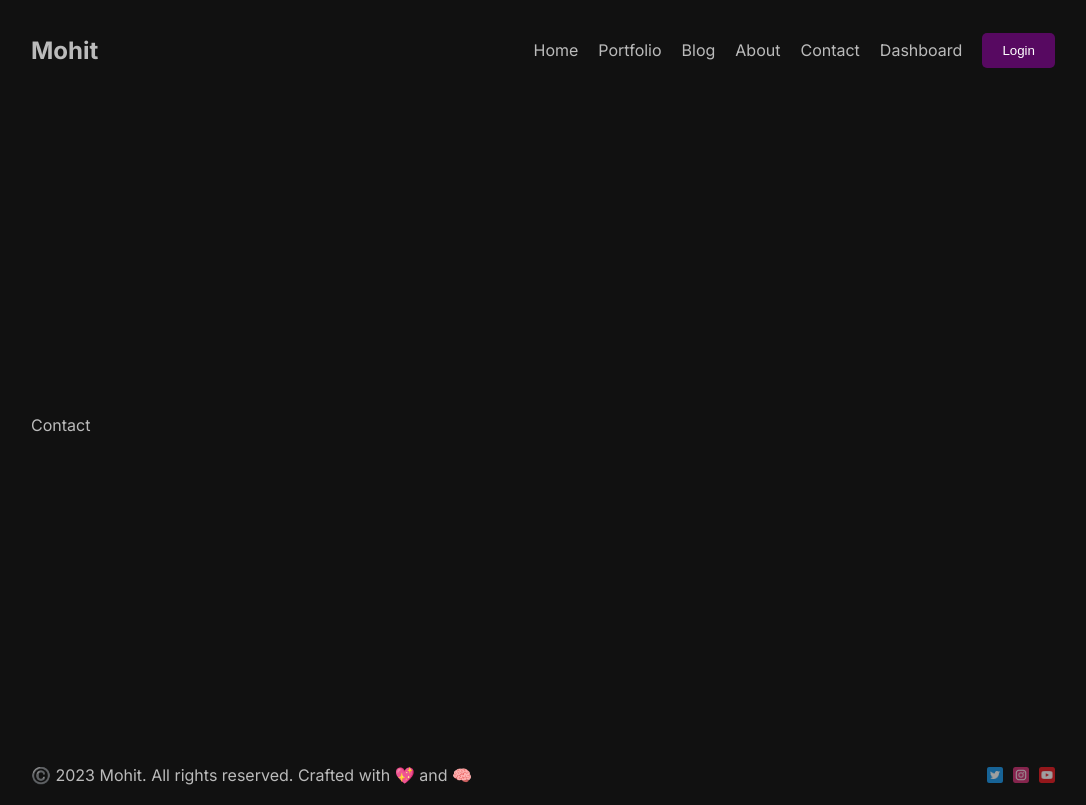
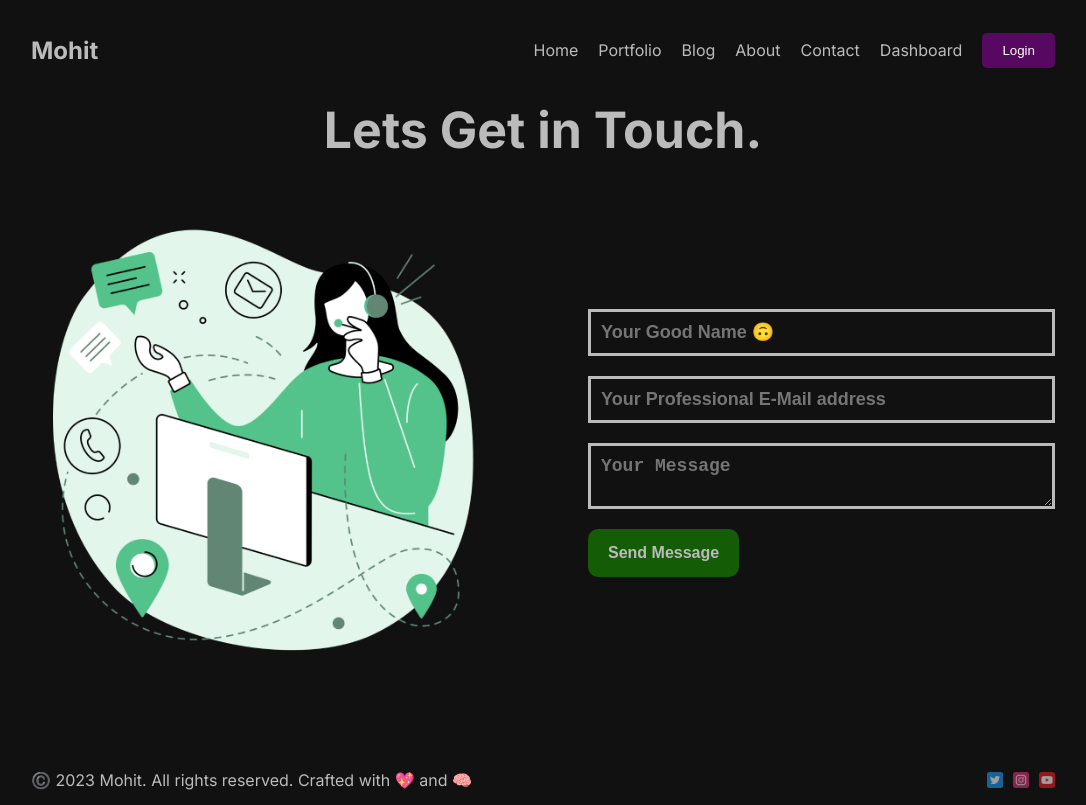
Before and after one commit to MohitSinghChauhan/Agency-Blog-Website, a Next.js app: page /contact in a window 1280 px wide. Shown: the whole page, without its empty margins (97-1183 px from the left). Built offline with nearby package versions, Linux system fonts and the light colour scheme.

Commit message:
feat: Contact Page Implemented

```diff
--- a/src/app/contact/page.jsx
+++ b/src/app/contact/page.jsx
@@ -1,9 +1,36 @@
-import React from 'react'
+import React from 'react';
+import styles from './page.module.css';
+import Image from 'next/image';
+import Button from '@/components/button/Button';
 
 const Contact = () => {
   return (
-    <div>Contact</div>
-  )
-}
+    <div className={styles.container}>
+      <h1 className={styles.heading}>
+        Lets Get in Touch.
+      </h1>
 
-export default Contact
+      <div className={styles.content}>
+        <div className={styles.imgContainer}>
+          <Image
+            src='/contact.png'
+            height={425} width={425}
+            className={styles.contactImage}
+            alt='contact image'
+          />
+        </div>
+        <div className={styles.info}>
+          <form className={styles.form}>
+            <input type='text' className={styles.input} placeholder='Your Good Name 🙃' />
+            <input type='email' autoComplete='off' className={styles.input} placeholder='Your Professional E-Mail address' />
+            <textarea placeholder='Your Message' className={styles.textArea} />
+          </form>
+          <Button text='Send Message' url='/send'/>
+        </div>
+      </div>
+    </div>
+  );
+};
+
+
+export default Contact;
--- /dev/null
+++ b/src/app/contact/page.module.css
@@ -0,0 +1,62 @@
+.container {
+}
+
+.heading {
+  font-size: 50px;
+  font-weight: bold;
+  text-align: center;
+  margin-bottom: 70px;
+}
+
+.content {
+  display: flex;
+  gap: 90px;
+  align-items: center;
+  margin-bottom: 100px;
+}
+
+.info {
+  flex: 1;
+  display: flex;
+  flex-direction: column;
+  justify-content: center;
+  width: max-content;
+  gap: 20px;
+}
+
+.form {
+  display: flex;
+  flex-direction: column;
+  gap: 20px;
+}
+
+.imgContainer {
+  flex: 1;
+  width: max-content;
+  display: flex;
+  justify-content: space-around;
+}
+
+.input,
+.textArea {
+  padding: 10px 10px;
+  font-size: 18px;
+  background-color: transparent;
+  color: #bbb;
+  border: 3px solid #bbb;
+  outline: none;
+  font-weight: bold;
+}
+
+.contactImage {
+  animation: move 2s infinite ease alternate;
+}
+
+@keyframes move {
+  from {
+    transform: translateY(-15px);
+  }
+  to {
+    transform: translateY(0px) scale(1.03);
+  }
+}
```
Also changed, not shown: public/contact.png (added).
